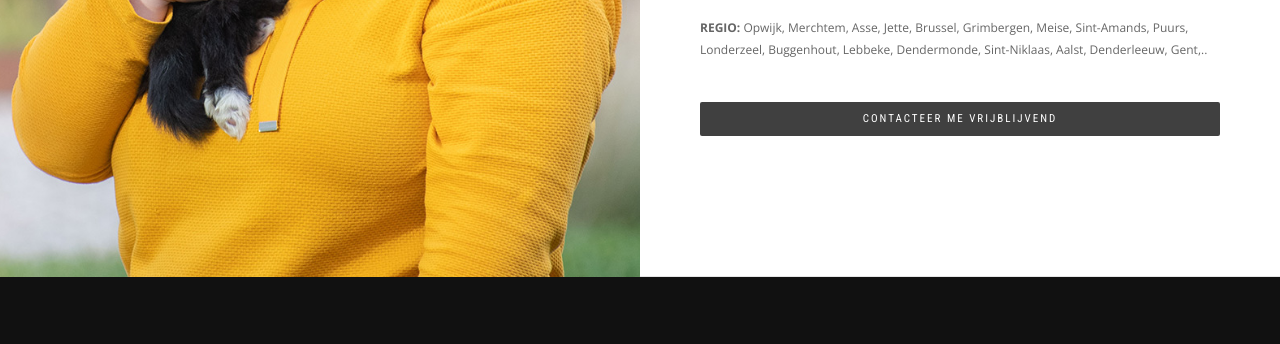
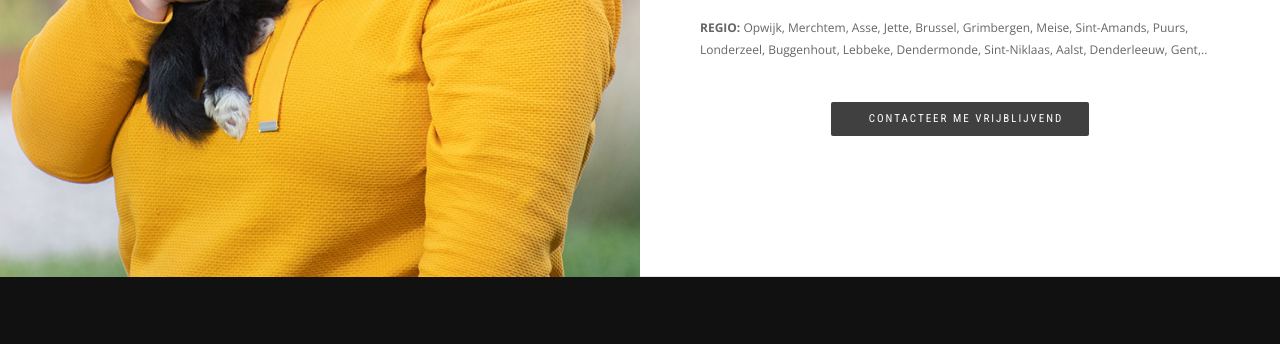
Before and after one commit to kll098/remarkly, a plain HTML site: page index.html in a window 1280 px wide. Shown: the part 2483-2827 px from the top of the page. Drawn offline with nearby package versions, Linux system fonts and the light colour scheme; some packages are replaced by stand-ins of ours; a web font is replaced by a local one.

Commit message:
verbetering

```diff
--- a/index.html
+++ b/index.html
@@ -243,7 +243,7 @@ Opwijk, Merchtem, Asse, Jette, Brussel, Grimbergen,  Meise, Sint-Amands, Puurs,
 
                 </div>
               </div>
-             <a class="btn btn-d btn-round" style="display: block; margin-left: auto; margin-right:auto; width: 23em%;margin-top:2em" href="mailto:remarkly@outlook.com">Contacteer me vrijblijvend</a>
+             <a class="btn btn-d btn-round" style="display: block; margin-left: auto; margin-right:auto; width: 23.5em;margin-top:2em" href="mailto:remarkly@outlook.com">Contacteer me vrijblijvend</a>
 
             </div>
           </div>
```
Also changed, not shown: hondenfotografie.html (+1 -1 lines).
